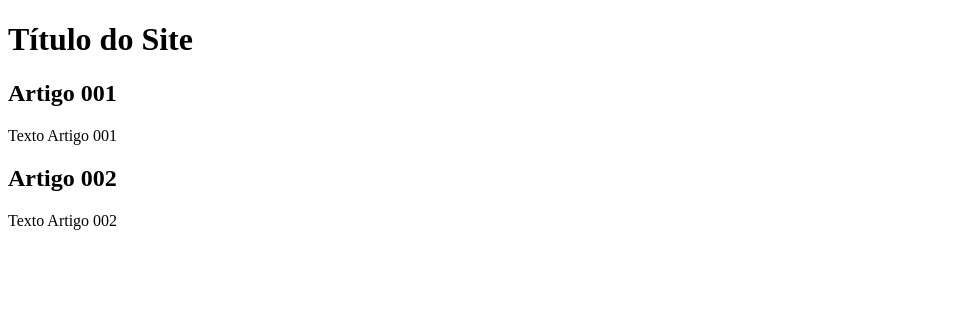
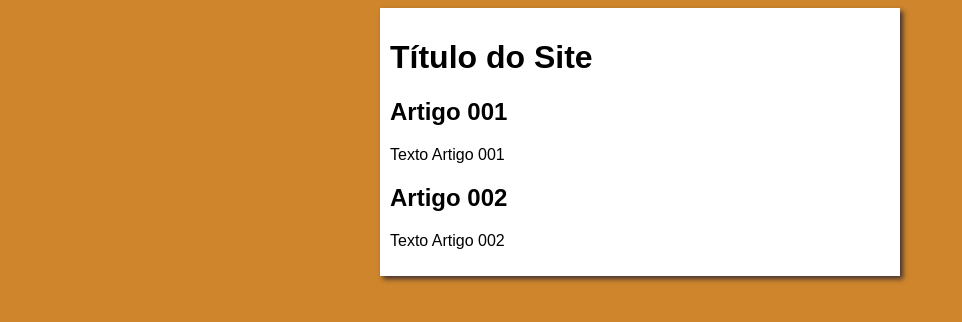
Before and after one commit to pedro510/projeto-site, a plain HTML site: page index.html in a window 1280 px wide. Shown: the whole page, without its empty margins (0-962 px from the left). Drawn offline with Linux system fonts and the light colour scheme.

Commit message:
iniciei o design

```diff
--- /dev/null
+++ b/estilos/style.css
@@ -0,0 +1,17 @@
+*{
+    font-family: Arial, Helvetica, sans-serif;
+    font-size: px;
+}
+
+body{
+    background-color: rgb(206, 133, 44);
+
+}
+
+main{
+    background-color: white;
+    width: 500px;
+    margin: auto;
+    padding: 10px;
+    box-shadow: 3px 3px 5px rgb(66, 49, 49);
+}
--- a/index.html
+++ b/index.html
@@ -9,6 +9,7 @@
     <main>
         <header>
             <h1>Título do Site</h1>
+            <link rel="stylesheet" href="estilos/style.css">
         </header>
         <article>
             <h2>Artigo 001</h2>
```
